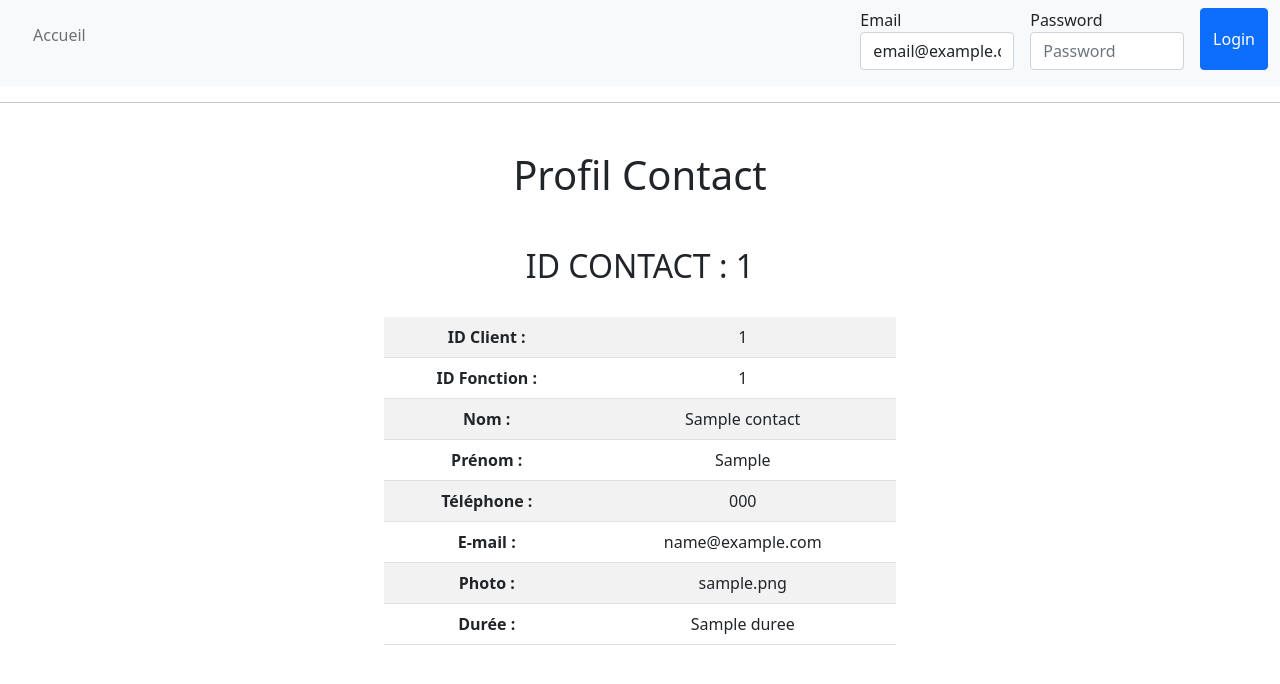
After one commit to QuentinBOul/projetmandarine, a PHP site: template src/view/user/gestion_commerciale/contactProfil.php in a window 1280 px wide. The commit adds this page. Shown: the top 684 px of the page. Run offline with PHP 8.4, Linux system fonts and the light colour scheme; the template is opened without the code that fills it: most values are stand-ins (such as "Sample title", 1, 10 or a date in 2020); some libraries are stand-ins or nearby versions.

Commit message:
add page contacts + contactProfil

```diff
--- /dev/null
+++ b/src/view/user/gestion_commerciale/contactProfil.php
@@ -0,0 +1,40 @@
+<h1 class="text-center m-5">Profil Contact</h1>
+
+
+<table class="table table-striped text-center" style="width: 40%; margin-left:auto; margin-right:auto;">
+      <h2 class="text-center">ID CONTACT : <?= htmlspecialchars($contact->getId_contact()) ?></h2><br>
+  <tbody>
+    <tr>
+      <th scope="row">ID Client :</th>
+      <td><?= htmlspecialchars($contact->getId_client()) ?></td>
+    </tr>
+    <tr>
+      <th scope="row">ID Fonction :</th>
+      <td><?= htmlspecialchars($contact->getId_fonc()) ?></td>
+    </tr>
+    <tr>
+      <th scope="row">Nom :</th>
+      <td><?= htmlspecialchars($contact->getNom_contact()) ?></td>
+    </tr>
+    <tr>
+      <th scope="row">Prénom :</th>
+      <td><?= htmlspecialchars($contact->getPrenom_contact()) ?></td>
+    </tr>
+    <tr>
+      <th scope="row">Téléphone :</th>
+      <td><?= htmlspecialchars($contact->getTel_contact()) ?></td>
+    </tr>
+    <tr>
+      <th scope="row">E-mail :</th>
+      <td><?= htmlspecialchars($contact->getEmail_contact()) ?></td>
+    </tr>
+    <tr>
+      <th scope="row">Photo :</th>
+      <td><?= htmlspecialchars($contact->getPhoto()) ?></td>
+    </tr>
+    <tr>
+      <th scope="row">Durée :</th>
+      <td><?= htmlspecialchars($contact->getDuree()) ?></td>
+    </tr>
+  </tbody>
+</table>
```
Also changed, not shown: src/view/user/gestion_commerciale/contacts.php (+32 -1 lines).
